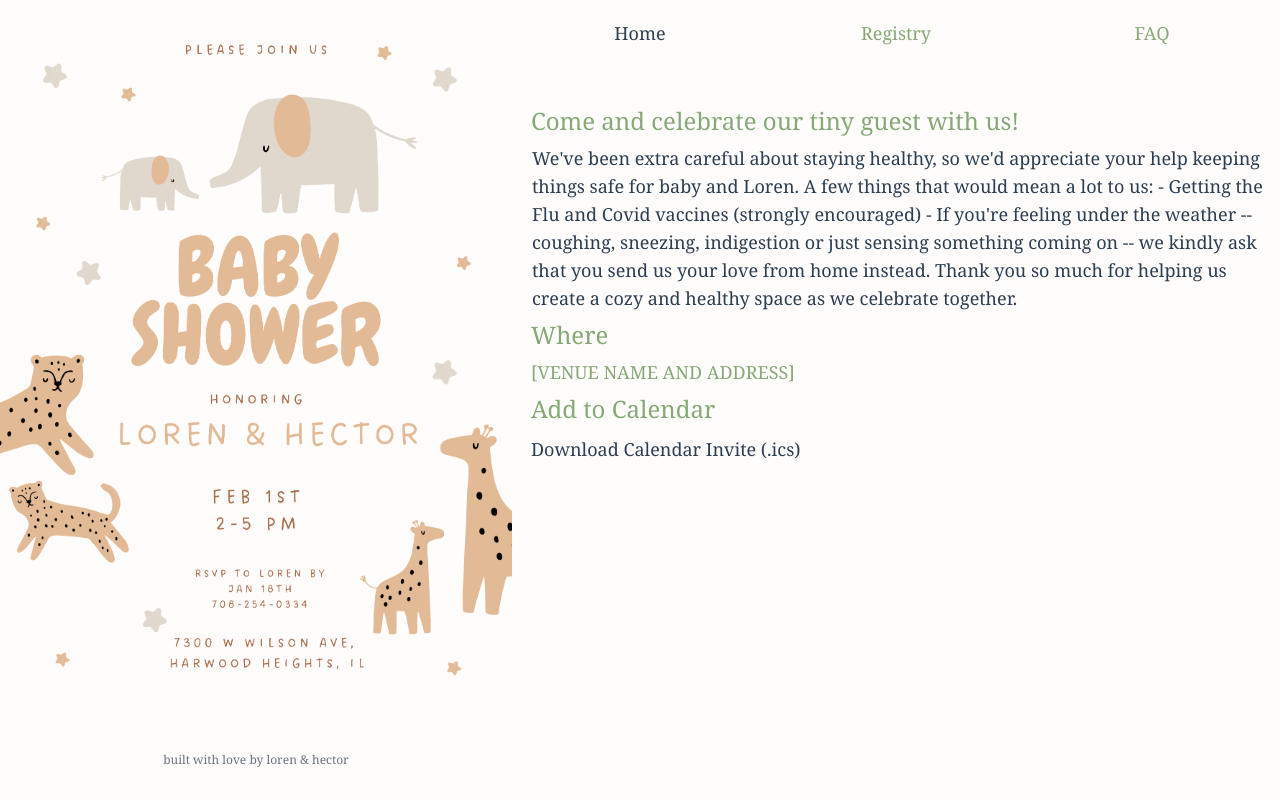
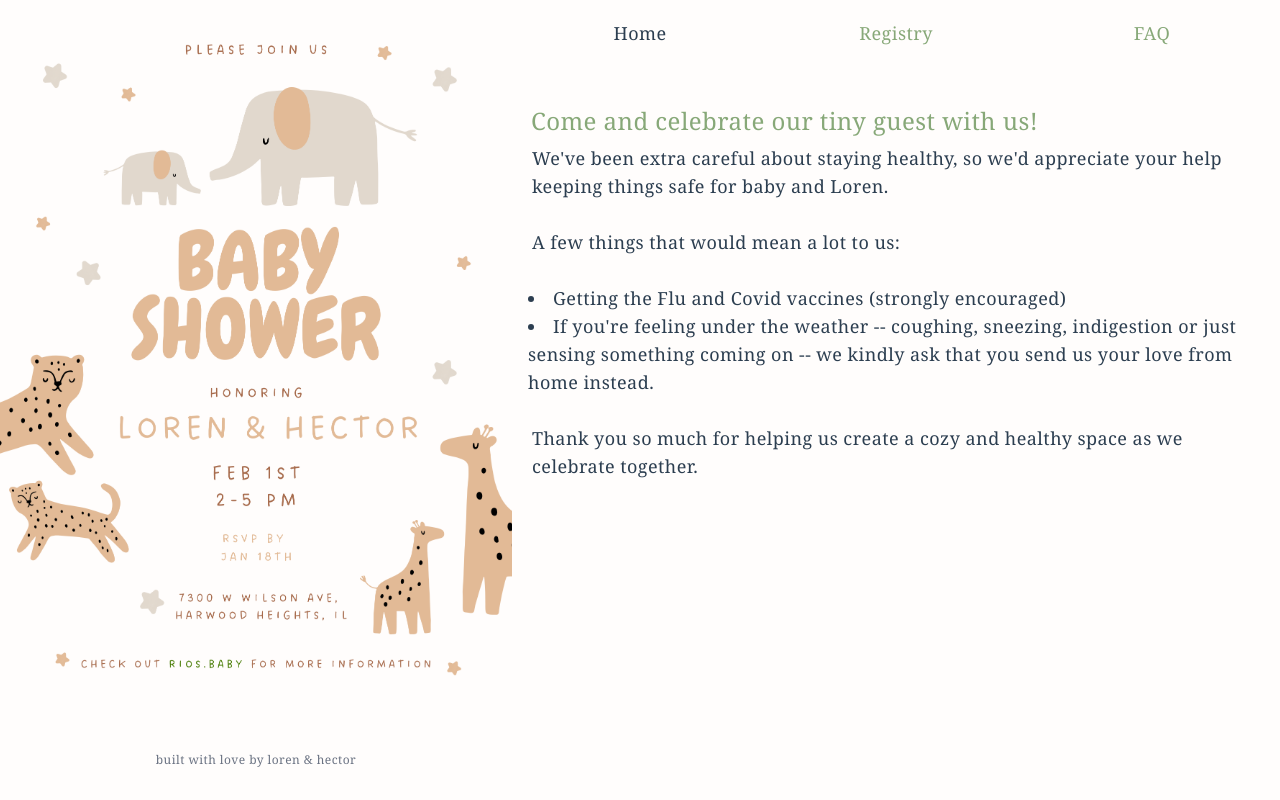
Before and after one commit to bighead-inc/big-baby-shower, a Vue app: page / in a window 1280 px wide. Built offline with nearby package versions, Linux system fonts and the light colour scheme.

Commit message:
feat: More page updates

```diff
--- a/src/App.vue
+++ b/src/App.vue
@@ -11,7 +11,7 @@ const linkStyle = { flexBasis: `${100 / navLinks.length}%` }
 </script>
 
 <template>
-  <div class="lg:flex lg:h-screen">
+  <div class="lg:flex lg:h-screen tracking-wide">
     <!-- Left: Fixed image (desktop only) -->
     <aside class="hidden lg:flex lg:flex-col lg:w-2/5 lg:fixed lg:left-0 lg:top-0 lg:h-screen overflow-hidden">
       <div class="flex-1 min-h-0 overflow-hidden">
--- a/src/views/HomeView.vue
+++ b/src/views/HomeView.vue
@@ -40,24 +40,28 @@ function downloadCalendarInvite() {
 
     <!-- Event Details -->
     <section class="mb-8">
-      <InfoItem
-        v-for="item in details"
-        :header="item.header"
-        :description="item.description"
-        :link="item.link"
-        :key="item.header"
-      />
-    </section>
+      <div class="info-item">
+        <h1 class="accent text-2xl/10">Come and celebrate our tiny guest with us!</h1>
+        <p class="description pl-1">We've been extra careful about staying healthy, so we'd
+        appreciate your help keeping things safe for baby and Loren.</p>
 
-    <!-- Calendar Invite -->
-    <section class="mb-8">
-      <h1 class="accent text-2xl/10">Add to Calendar</h1>
-      <button
-        @click="downloadCalendarInvite"
-        class="pl-1 hover:text-slate-900 font-medium hover:underline cursor-pointer"
-      >
-        Download Calendar Invite (.ics)
-      </button>
+        <br>
+
+        <p class="description pl-1">
+          A few things that would mean a lot to us:
+        </p>
+        <br>
+        <ul class="list-disc list-inside">
+          <li>Getting the Flu and Covid vaccines (strongly encouraged)</li>
+          <li>If you're feeling under the weather -- coughing, sneezing, indigestion or just sensing
+          something coming on -- we kindly ask that you send us your love from home instead.</li>
+
+        </ul>
+        <br>
+        <p class="description pl-1">
+          Thank you so much for helping us create a cozy and healthy space as we celebrate together.
+        </p>
+      </div>
     </section>
   </div>
 </template>
```
Also changed, not shown: src/assets/baby-shower.png.
